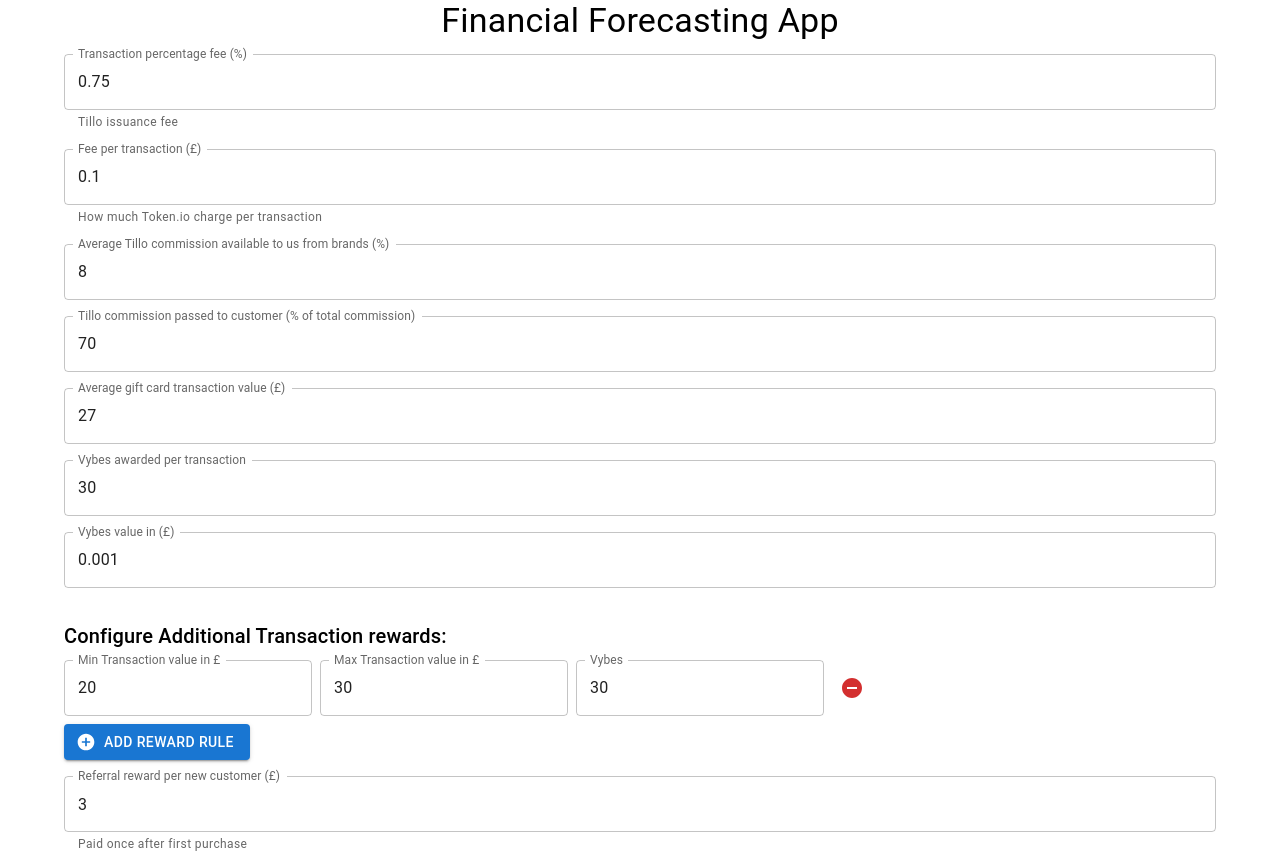
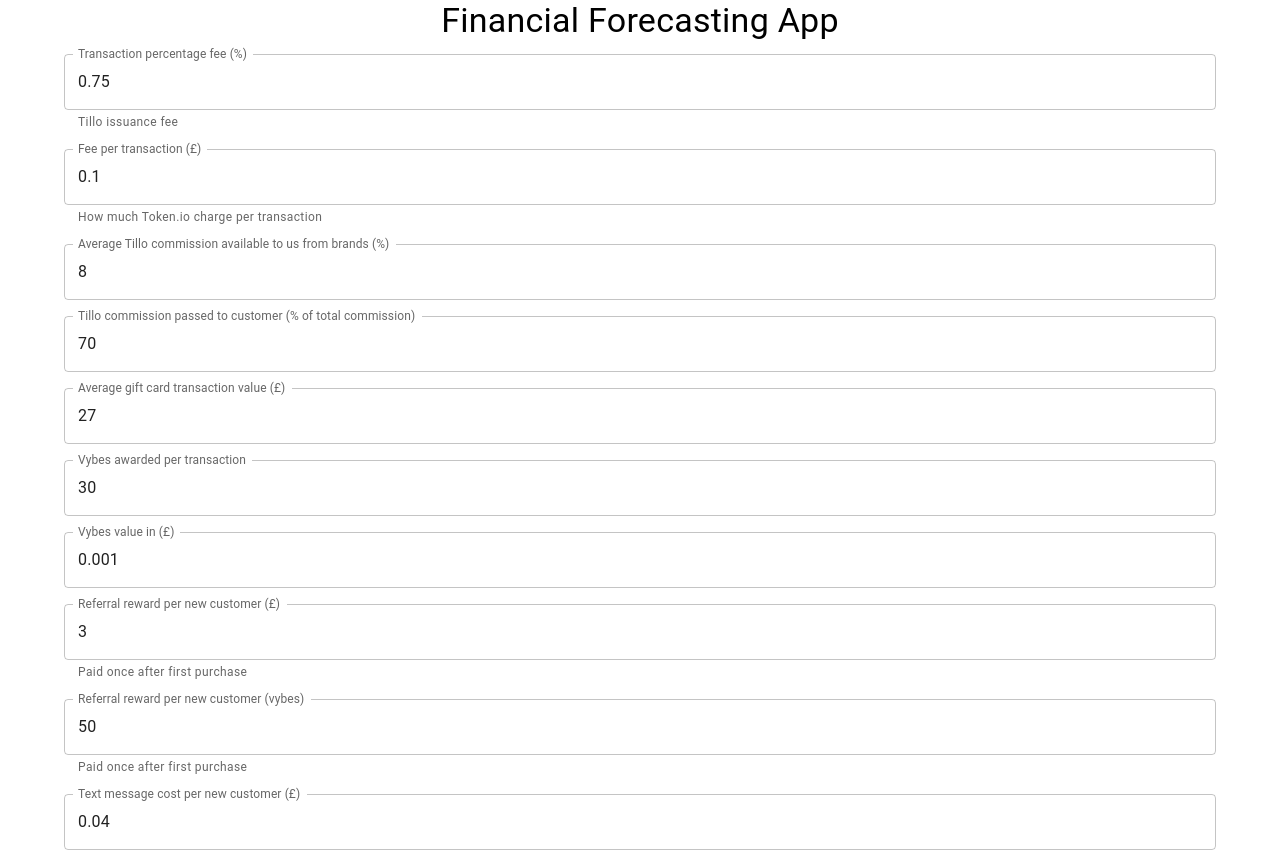
Before and after one commit to michaeltrestianu/projections, a React (Create React App) app: page / in a window 1280 px wide. Shown: the top 853 px of the page. Built offline with nearby package versions, Linux system fonts and the light colour scheme.

Commit message:
MISC remove vybes rule

```diff
--- a/src/App.tsx
+++ b/src/App.tsx
@@ -52,10 +52,6 @@ const App: React.FC = () => {
     const [textMessageCostPerNewCustomer, setTextMessageCostPerNewCustomer] =
     useState<number>(0.04);
 
-  const [vybesRewards, setVybesRewards] = useState<VybesReward[]>([
-    { minTransactionValue: 20, maxTransactionValue: 30, vybes: 30 },
-  ]);
-
   const handleNumberOfUsersChange = (
     e: React.ChangeEvent<HTMLInputElement>
   ) => {
@@ -64,26 +60,6 @@ const App: React.FC = () => {
       .map((v) => parseInt(v.trim(), 10))
       .filter((v) => !isNaN(v));
     setNumberOfUsersPerMonth(users);
-  };
-
-  const handleVybesRewardChange = (
-    index: number,
-    field: keyof VybesReward,
-    value: number
-  ) => {
-    const newVybesRewards = [...vybesRewards];
-    newVybesRewards[index][field] = value;
-    setVybesRewards(newVybesRewards);
-  };
-
-  const addVybesReward = () => {
-    setVybesRewards([...vybesRewards, { minTransactionValue: 0, maxTransactionValue: 0, vybes: 0 }]);
-  };
-
-  const removeVybesReward = (index: number) => {
-    const newVybesRewards = [...vybesRewards];
-    newVybesRewards.splice(index, 1);
-    setVybesRewards(newVybesRewards);
   };
 
   return (
@@ -161,73 +137,6 @@ const App: React.FC = () => {
               setVybesValueInPounds(value);
           }}
         />
-
-        <Box sx={{ mt: 2 }}>
-          <Typography variant="h6">Configure Additional Transaction rewards:</Typography>
-          {vybesRewards.map((reward, index) => (
-            <Box
-              key={index}
-              sx={{
-                display: "flex",
-                alignItems: "center",
-                gap: 1,
-                mt: 1,
-              }}
-            >
-              <TextField
-                label="Min Transaction value in £"
-                type="number"
-                value={reward.minTransactionValue}
-                onChange={(e) =>
-                  handleVybesRewardChange(
-                    index,
-                    "minTransactionValue",
-                    parseFloat(e.target.value)
-                  )
-                }
-                inputProps={{ min: 0 }}
-              />
-              <TextField
-                label="Max Transaction value in £"
-                type="number"
-                value={reward.maxTransactionValue}
-                onChange={(e) =>
-                  handleVybesRewardChange(
-                    index,
-                    "maxTransactionValue",
-                    parseFloat(e.target.value)
-                  )
-                }
-                inputProps={{ min: 0 }}
-              />
-              <TextField
-                label="Vybes"
-                type="number"
-                value={reward.vybes}
-                onChange={(e) =>
-                  handleVybesRewardChange(
-                    index,
-                    "vybes",
-                    parseFloat(e.target.value)
-                  )
-                }
-                inputProps={{ min: 0 }}
-              />
-              <IconButton onClick={() => removeVybesReward(index)}>
-                <RemoveCircle color="error" />
-              </IconButton>
-            </Box>
-          ))}
-          <Button
-            variant="contained"
-            color="primary"
-            startIcon={<AddCircle />}
-            onClick={addVybesReward}
-            sx={{ mt: 1 }}
-          >
-            Add Reward Rule
-          </Button>
-        </Box>
 
         <TextField
           label="Referral reward per new customer (£)"
@@ -307,7 +216,6 @@ const App: React.FC = () => {
         averageTransactionValue={averageTransactionValue}
         vybesAwardedPerTransaction={vybesAwardedPerTransaction}
         vybesValueInPounds={vybesValueInPounds}
-        vybesRewards={vybesRewards}
         numberOfUsersPerMonth={numberOfUsersPerMonth}
         averageTransactionsPerUserPerMonth={averageTransactionsPerUserPerMonth}
         hostingCostPerMonth={hostingCostPerMonth}
--- a/src/ProjectionTable.tsx
+++ b/src/ProjectionTable.tsx
@@ -11,12 +11,6 @@ import {
   Paper,
 } from "@mui/material";
 
-interface VybesReward {
-  minTransactionValue: number;
-  maxTransactionValue: number;
-  vybes: number;
-}
-
 interface ProjectionTableProps {
   costPercentage: number;
   feePerTransaction: number;
@@ -25,7 +19,6 @@ interface ProjectionTableProps {
   averageTransactionValue: number;
   vybesAwardedPerTransaction: number;
   vybesValueInPounds: number;
-  vybesRewards: VybesReward[];
   numberOfUsersPerMonth: number[];
   averageTransactionsPerUserPerMonth: number;
   hostingCostPerMonth: number;
@@ -67,7 +60,6 @@ const ProjectionTable: React.FC<ProjectionTableProps> = ({
   averageTransactionValue,
   vybesAwardedPerTransaction,
   vybesValueInPounds,
-  vybesRewards,
   numberOfUsersPerMonth,
   averageTransactionsPerUserPerMonth,
   hostingCostPerMonth,
@@ -79,11 +71,7 @@ const ProjectionTable: React.FC<ProjectionTableProps> = ({
   textMessageCostPerNewCustomer,
 }) => {
 
-  const vybesRule = vybesRewards.find(
-    (rule) => averageTransactionValue >= rule.minTransactionValue && averageTransactionValue <= rule.maxTransactionValue
-  );
-
-  const totalVybesAwardedPerTransaction = vybesRule ? vybesRule.vybes + vybesAwardedPerTransaction : vybesAwardedPerTransaction;
+  const totalVybesAwardedPerTransaction = vybesAwardedPerTransaction;
   const newCustomersPerMonth = numberOfUsersPerMonth.map((u, i) =>
     i === 0 ? u : Math.max(u - numberOfUsersPerMonth[i - 1], 0)
   );
@@ -102,7 +90,6 @@ const ProjectionTable: React.FC<ProjectionTableProps> = ({
     hostingCostPerMonth < 0 ||
     apiServiceCostPerMonth < 0 ||
     marketingCostPerMonth < 0 ||
-    vybesRewards.length === 0 ||
     initialInvestment < 0
   ) {
     return (
```
